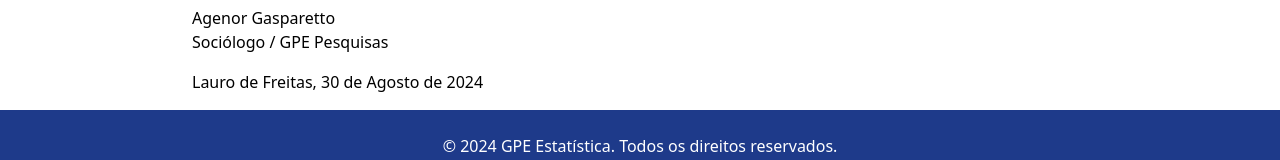
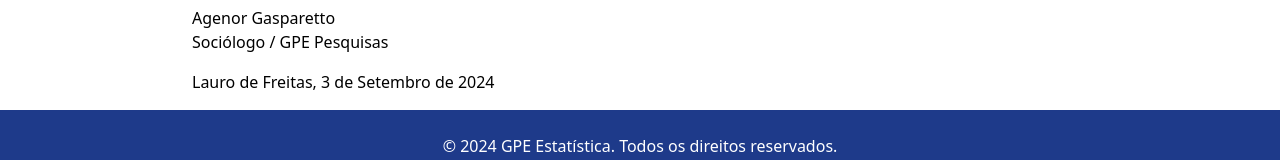
Before and after one commit to lmgaspa/gpe_estatistica, a Next.js app: page /artigos in a window 1280 px wide. Shown: the part 1717-1877 px from the top of the page. Built offline with nearby package versions, Linux system fonts and the light colour scheme.

Commit message:
change_data_text

```diff
--- a/src/pages/artigos.tsx
+++ b/src/pages/artigos.tsx
@@ -69,7 +69,7 @@
                     Sociólogo / GPE Pesquisas
                 </p>
                 <p className="mb-4">
-                    Lauro de Freitas, 30 de Agosto de 2024
+                    Lauro de Freitas, 3 de Setembro de 2024
                 </p>
             </div >
         </div>
```
